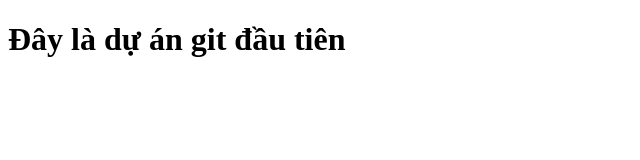
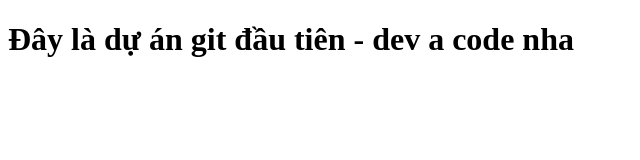
Before and after one commit to HoaiBao126/bc45_DuAnGit1, a plain HTML site: page index.html in a window 1280 px wide. Shown: the whole page, without its empty margins (0-640 px from the left). Drawn offline with Linux system fonts and the light colour scheme.

Commit message:
'deva-maintance'

```diff
--- a/index.html
+++ b/index.html
@@ -8,6 +8,6 @@
     <link rel="stylesheet" href="/styles/style.css">
 </head>
 <body>
-    <h1>Đây là dự án git đầu tiên</h1>
+    <h1>Đây là dự án git đầu tiên - dev a code nha</h1>
 </body>
 </html>
```
